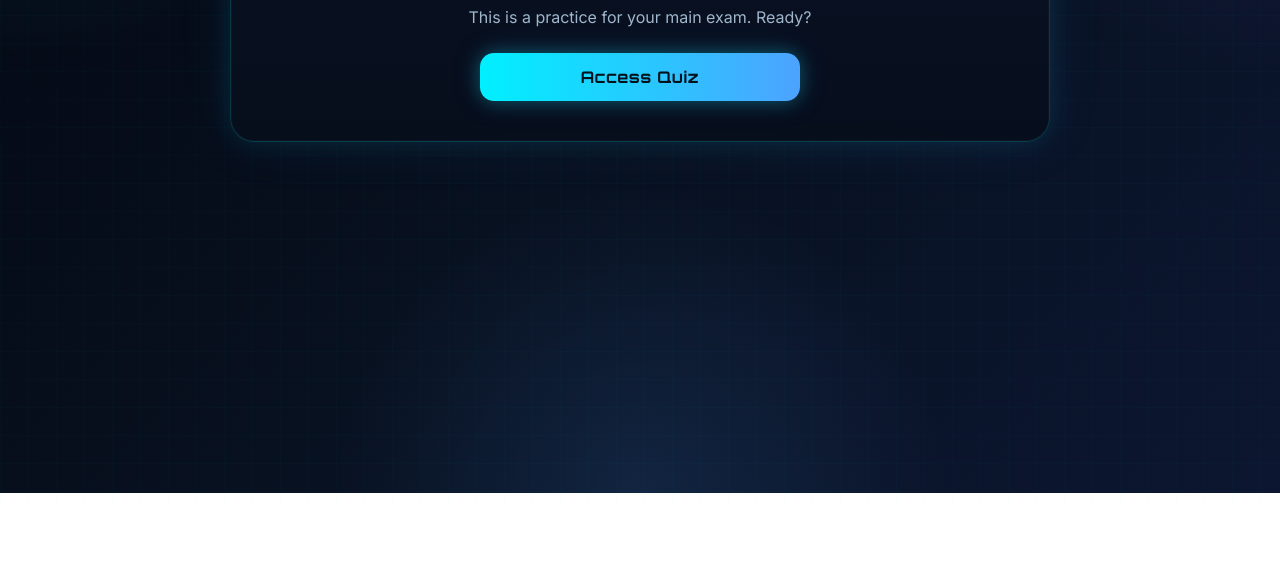
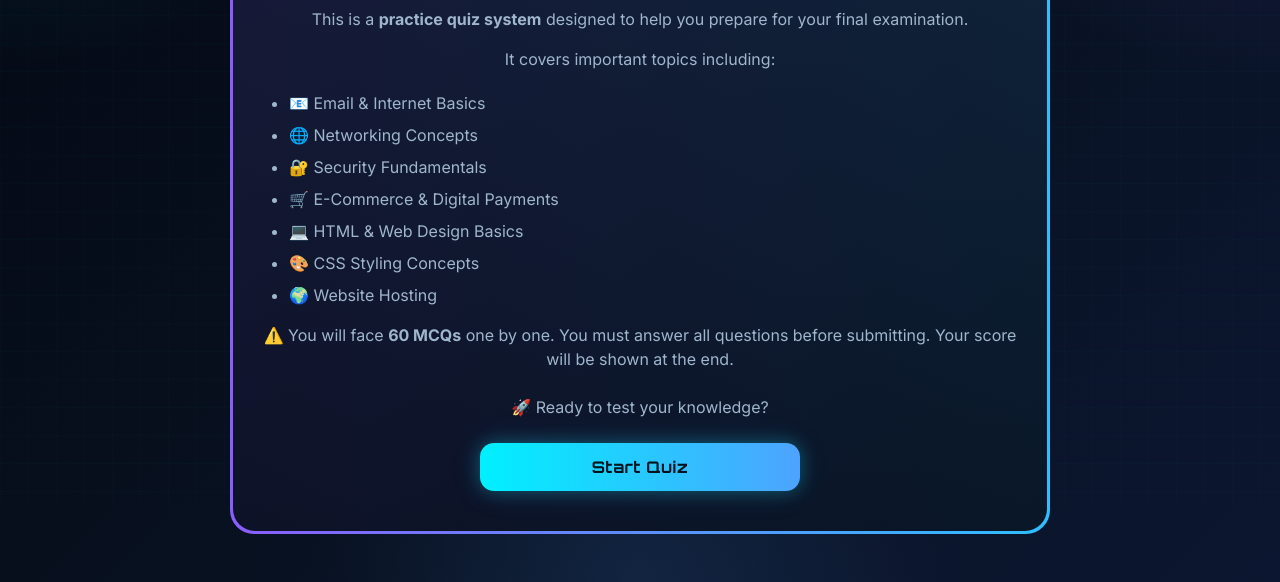
Before and after one commit to Sarin-Yojith/internet-email-web-design-quiz, a plain HTML site: page index.html in a window 1280 px wide. Shown: the part 307-889 px from the top of the page. Before the commit the page ends 800 px from the top, so only its background shows below. Drawn offline with nearby package versions, Linux system fonts and the light colour scheme.

Commit message:
Enhance index.html with new layout and styles

```diff
--- a/index.html
+++ b/index.html
@@ -2,31 +2,101 @@
 <html lang="en">
 <head>
   <meta charset="UTF-8" />
-  <meta name="viewport" content="width=device-width, initial-scale=1.0" />
+  <meta name="viewport" content="width=device-width, initial-scale=1.0"/>
   <title>Internet Email and Web Design Quiz</title>
+
   <link rel="preconnect" href="https://fonts.googleapis.com">
-  <link rel="preconnect" href="https://fonts.gstatic.com" crossorigin>
   <link href="https://fonts.googleapis.com/css2?family=Orbitron:wght@500;700;800&family=Inter:wght@400;500;600;700&display=swap" rel="stylesheet">
+
   <link href="https://cdn.jsdelivr.net/npm/bootstrap@5.3.3/dist/css/bootstrap.min.css" rel="stylesheet">
   <link rel="stylesheet" href="css/style.css">
+
+  <style>
+    /* Neon animated border */
+    .neon-border-box {
+      position: relative;
+      border-radius: 24px;
+      padding: 3px;
+      background: linear-gradient(90deg, #00f0ff, #8b5dff, #00f0ff);
+      background-size: 300% 300%;
+      animation: neonBorderMove 4s linear infinite;
+    }
+
+    @keyframes neonBorderMove {
+      0% { background-position: 0% 50%; }
+      100% { background-position: 300% 50%; }
+    }
+
+    .neon-inner {
+      border-radius: 22px;
+      background: linear-gradient(180deg, rgba(13,22,42,0.9), rgba(7,14,28,0.95));
+      padding: 40px 24px;
+    }
+
+    .feature-list {
+      text-align: left;
+      margin-top: 20px;
+      color: #9fb6cc;
+    }
+
+    .feature-list li {
+      margin-bottom: 8px;
+    }
+  </style>
 </head>
+
 <body>
   <div class="bg-animation"></div>
 
   <main class="landing-page">
     <div class="container py-5">
-      <div class="hero-box mx-auto text-center">
-        <div class="neon-badge mb-3">EXAM PRACTICE PORTAL</div>
 
-        <h1 class="main-title mb-3">Internet Email and Web Design</h1>
+      <div class="neon-border-box mx-auto" style="max-width: 820px;">
+        <div class="neon-inner text-center">
 
-        <p class="subtitle mb-2">Created by <span class="highlight-text">Sarin Yojith</span></p>
-        <p class="hero-text mb-4">This is a practice for your main exam. Ready?</p>
+          <div class="neon-badge mb-3">EXAM PRACTICE PORTAL</div>
 
-        <div class="d-grid gap-3 col-12 col-sm-8 col-md-5 mx-auto">
-          <a href="./quiz.html" class="btn btn-neon">Access Quiz</a>
+          <h1 class="main-title mb-3">Internet Email and Web Design</h1>
+
+          <p class="subtitle mb-2">
+            Created by <span class="highlight-text">Sarin Yojith</span>
+          </p>
+
+          <p class="hero-text mb-3">
+            This is a <strong>practice quiz system</strong> designed to help you prepare for your final examination.
+          </p>
+
+          <p class="hero-text mb-3">
+            It covers important topics including:
+          </p>
+
+          <ul class="feature-list">
+            <li>📧 Email & Internet Basics</li>
+            <li>🌐 Networking Concepts</li>
+            <li>🔐 Security Fundamentals</li>
+            <li>🛒 E-Commerce & Digital Payments</li>
+            <li>💻 HTML & Web Design Basics</li>
+            <li>🎨 CSS Styling Concepts</li>
+            <li>🌍 Website Hosting</li>
+          </ul>
+
+          <p class="hero-text mt-3 mb-4">
+            ⚠️ You will face <strong>60 MCQs</strong> one by one.
+            You must answer all questions before submitting.
+            Your score will be shown at the end.
+          </p>
+
+          <p class="hero-text mb-4">
+            🚀 Ready to test your knowledge?
+          </p>
+
+          <div class="d-grid gap-3 col-12 col-sm-8 col-md-5 mx-auto">
+            <a href="./quiz.html" class="btn btn-neon">Start Quiz</a>
+          </div>
+
         </div>
       </div>
+
     </div>
   </main>
 </body>
```
